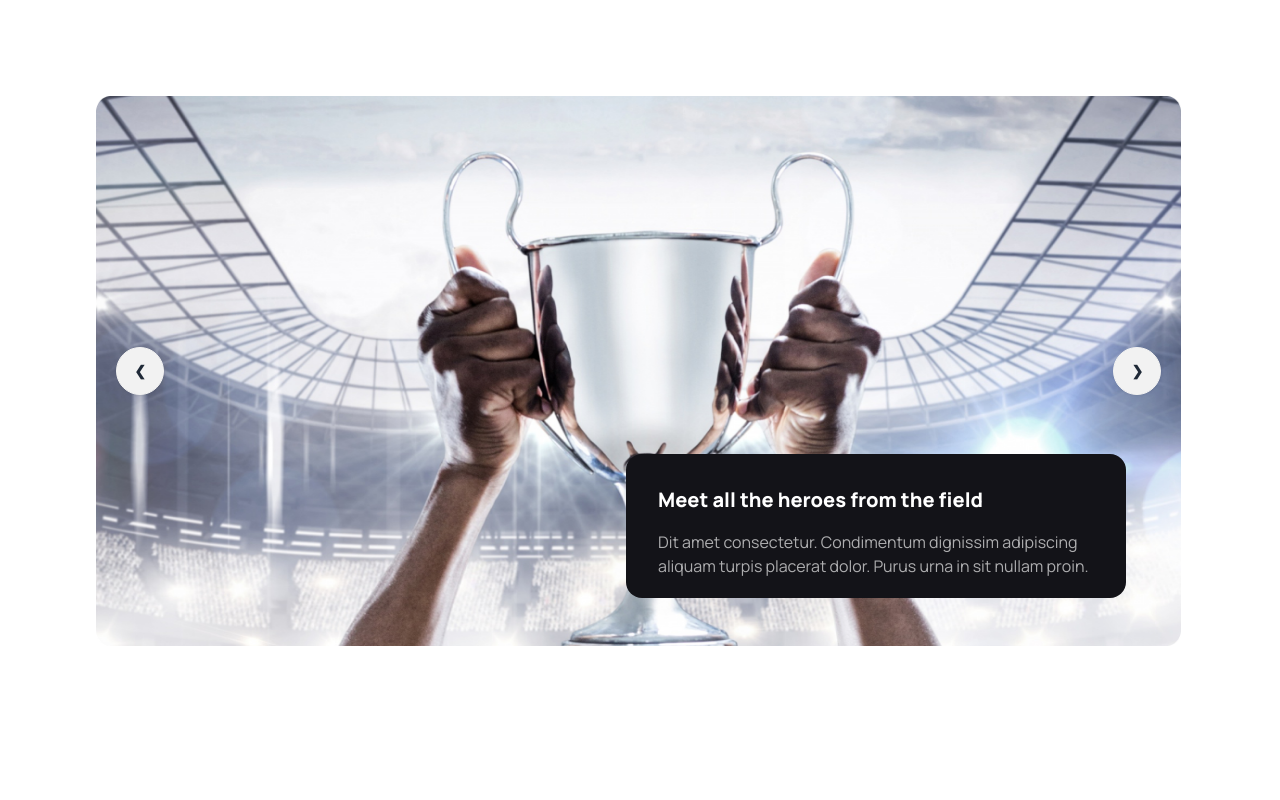
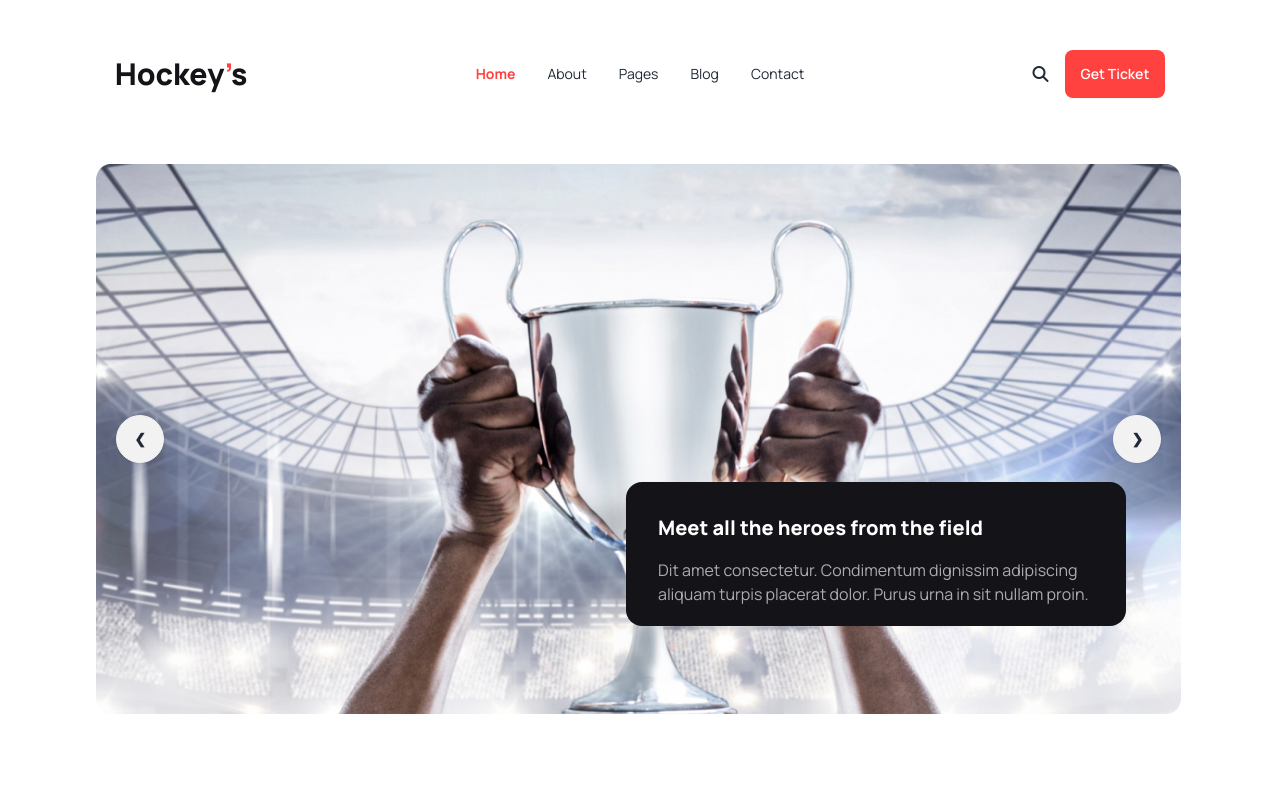
Before and after one commit to abdullahjim29/my-third-assignment-hockey, a plain HTML site: page index.html in a window 1280 px wide. Shown: the top 800 px of the page. Drawn offline with nearby package versions, Linux system fonts and the light colour scheme.

Commit message:
navbar added

```diff
--- a/index.html
+++ b/index.html
@@ -33,13 +33,44 @@
 </head>
 <body class="font-manrope">
     <header class="container mx-auto">
-        <nav>
-
+        <nav class="w-auto lg:w-10/12 mx-auto mt-10">
+            <div class="navbar bg-base-100">
+                <div class="navbar-start">
+                  <div class="dropdown">
+                    <div tabindex="0" role="button" class="btn btn-ghost lg:hidden">
+                      <svg xmlns="http://www.w3.org/2000/svg" class="h-5 w-5" fill="none" viewBox="0 0 24 24" stroke="currentColor"><path stroke-linecap="round" stroke-linejoin="round" stroke-width="2" d="M4 6h16M4 12h8m-8 6h16" /></svg>
+                    </div>
+                    <ul tabindex="0" class="menu menu-sm dropdown-content mt-3 z-[1] p-2 shadow bg-base-100 rounded-box w-52">
+                      <li><a><span class="text-[#FF4240] font-bold">Home</span></a></li>
+                      <li><a>About</a></li>
+                      <li><a>Pages</a></li>
+                      <li><a>Blog</a></li>
+                      <li><a>Contact</a></li>
+                    </ul>
+                  </div>
+                  <div>
+                    <h2 class="text-[#131318] font-extrabold text-3xl">Hockey<span class="text-[#FF4240]">’</span>s</h2>
+                  </div>
+                </div>
+                <div class="navbar-center hidden lg:flex">
+                  <ul class="menu menu-horizontal px-1">
+                    <li><a><span class="text-[#FF4240] font-bold">Home</span></a></li>
+                    <li><a>About</a></li>
+                    <li><a>Pages</a></li>
+                    <li><a>Blog</a></li>
+                    <li><a>Contact</a></li>
+                  </ul>
+                </div>
+                <div class="navbar-end gap-4">
+                    <i class=" hidden lg:contents fa-solid fa-magnifying-glass"></i>
+                  <a class="btn border-none text-white bg-[#FF4240]">Get Ticket</a>
+                </div>
+              </div>
         </nav>
     <!-- banner section start -->
    <section class=" lg:ml-24 px-5 lg:p-0 ">
     <div>
-        <div class="my-24 carousel w-auto lg:w-11/12 h-1/2 lg:h-[550px] ">
+        <div class="my-14 carousel w-auto lg:w-11/12 h-1/2 lg:h-[550px] ">
         <div id="slide1" class="carousel-item relative w-full">
           <img src="Images/1.png" class="w-full" />
           <div class="absolute flex justify-between transform -translate-y-1/2 left-5 right-5 top-1/2">
@@ -317,7 +348,7 @@
             </div>
             <div class="w-auto lg:w-11/12 shadow img-and-content flex flex-col lg:flex-row gap-8 justify-center border-1 p-8 mx-auto mt-20">
                 <div class="img">
-                    <img src="Images/11.png" alt="">
+                    <img class="h-auto lg:h-[400px]" src="Images/11.png" alt="">
                 </div>
 
                 <div class="FAQ">
@@ -396,13 +427,11 @@
                         <span class="text-[#131318] font-extrabold">(+62) 123-321-543</span></p>
                         </div>
                         <!-- messege -->
-                        <div>
-                            <div class="w-auto lg:w-96 h-auto lg:h-48 bg-[#FDDD5F1A] border-1 border-slate-200 rounded-2xl p-7 space-y-5">
-                                <img class="w-9 h-9" src="Images/message.png" alt="">
-                                <p class="text-[#13131866]">Email : <br>
-                                <span class="text-[#131318] font-extrabold">hockeys@support.com</span></p>
-                                </div>
-                        </div>
+                        <div class="w-auto lg:w-96 h-auto lg:h-48 bg-[#FDDD5F1A] border-1 border-slate-200 rounded-2xl p-7 space-y-5">
+                            <img class="w-9 h-9" src="Images/message.png" alt="">
+                            <p class="text-[#13131866]">Email :  <br>
+                            <span class="text-[#131318] font-extrabold">abdullahjim2002@gmail.com</span></p>
+                            </div>
                         <!-- map -->
                         <div>
                             <div class="w-auto lg:w-96 h-auto lg:h-48 bg-[#629CF319] border-1 border-slate-200 rounded-2xl p-7 space-y-5">
@@ -436,7 +465,7 @@
 
                         <div class="mt-3 border-1 space-y-3">
                         <p class="text-[#131318] font-bold">Message</p>
-                        <textarea class="bg-[#f8f8f8] rounded-xl p-5" name="" id="" cols="73" rows="15" placeholder="Write your message"></textarea>
+                        <textarea class="w-auto lg:w-[680px] h-auto lg:h-[500px] bg-[#f8f8f8] rounded-xl p-5" name="" id="" placeholder="Write your message"></textarea>
                         <button class="w-auto lg:w-[680px] btn border-none text-white bg-[#FF4240]">Send Message</button>
                         </div>
 
```
